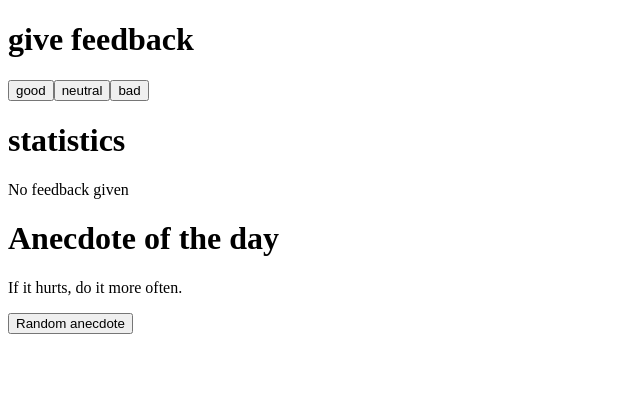
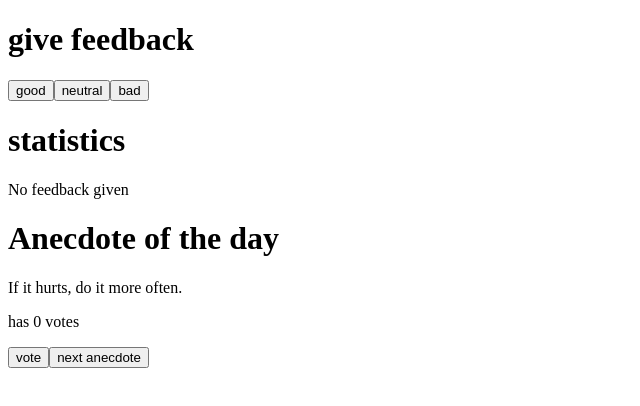
Before and after one commit to KrystianOg/fullstackopen-course, a React (Vite) app in the folder part1/exercises 1.6-1.14/: page / in a window 1280 px wide. Shown: the top 406 px of the page, without its empty margins (0-640 px from the left). Built offline with nearby package versions, Linux system fonts and the light colour scheme.

Commit message:
exercise 1.13*

```diff
--- a/part1/exercises 1.6-1.14/src/App.tsx
+++ b/part1/exercises 1.6-1.14/src/App.tsx
@@ -80,12 +80,21 @@ const Anecdote = () => {
 		"Programming without an extremely heavy use of console.log is same as if a doctor would refuse to use x-rays or blood tests when diagnosing patients.",
 		"The only way to go fast, is to go well.",
 	];
+	const [votes, setVotes] = useState(anecdotes.map(_ => 0));
+
+	const handleVote = (anecdote: number) => () => {
+		const copy = [...votes];
+		copy[anecdote] += 1;
+		setVotes(copy);
+	};
 
 	return (
 		<>
 			<h1>Anecdote of the day</h1>
 			<p>{anecdotes[selected]}</p>
-			<Button onClick={() => setSelected(Math.floor(Math.random() * anecdotes.length))} text="Random anecdote" />
+			<p>has {votes[selected]} votes</p>
+			<Button onClick={handleVote(selected)} text="vote" />
+			<Button onClick={() => setSelected(Math.floor(Math.random() * anecdotes.length))} text="next anecdote" />
 		</>
 	);
 };
```
